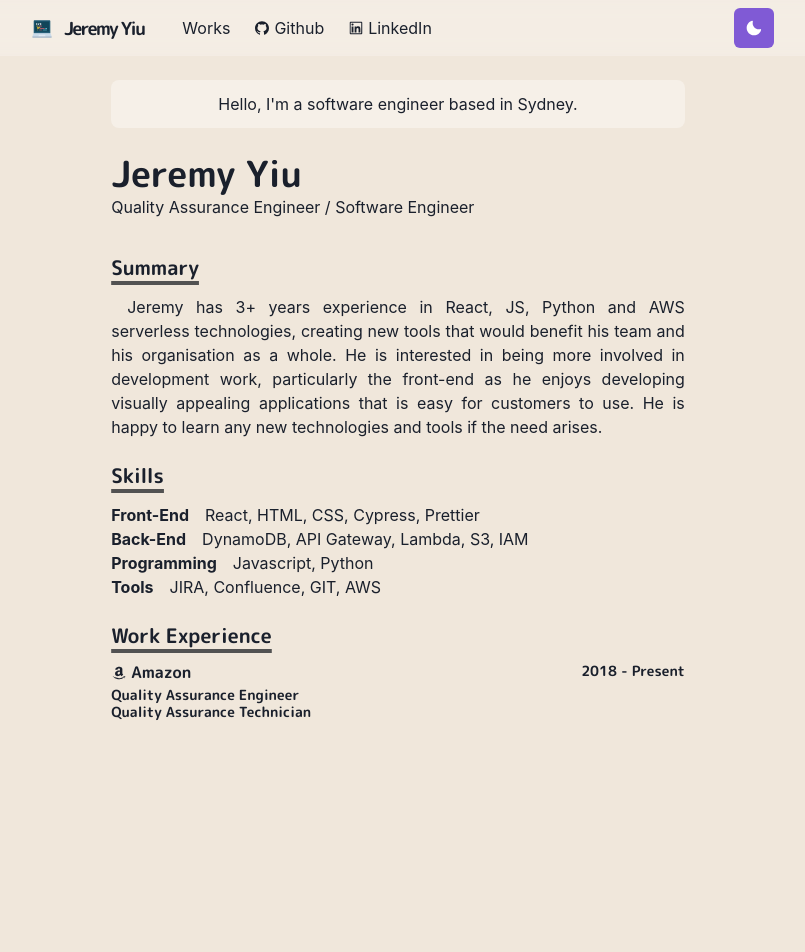
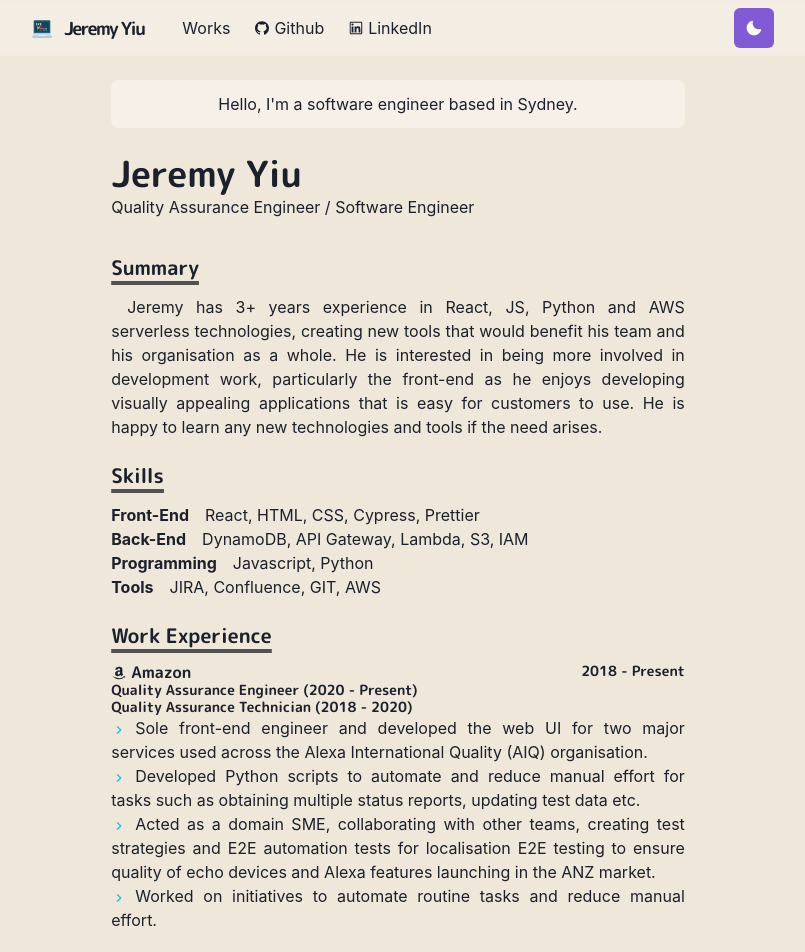
Before and after one commit to Jeremyyiu/jeremyyiu-portfolio, a Next.js app: page / in a window 1280 px wide. Shown: the top 952 px of the page, without its empty margins (242-1047 px from the left). Before the commit the page ends 800 px from the top, so only its background shows below. Built offline with nearby package versions, Linux system fonts and the light colour scheme.

Commit message:
added list of work exp responsibilities / achievements using Chakra UI

```diff
--- a/components/workexp.js
+++ b/components/workexp.js
@@ -1,4 +1,4 @@
-import { Box } from '@chakra-ui/react'
+import { Box, ListItem, List } from '@chakra-ui/react'
 import styled from '@emotion/styled'
 
 export const WorkExpSection = styled(Box)`
@@ -10,3 +10,10 @@ export const WorkExpYear = styled.span`
   font-weight: bold;
   margin-right: 1em;
 `
+
+export const WorkExpList = styled(List)`
+`
+
+export const WorkExpListItem = styled(ListItem)`
+  text-align: justify;
+`
--- a/pages/index.js
+++ b/pages/index.js
@@ -1,9 +1,20 @@
-import { Container, Box, Heading, useColorModeValue } from '@chakra-ui/react'
+import {
+  Container,
+  Box,
+  Heading,
+  UnorderedList,
+  ListItem,
+  ListIcon,
+  Grid,
+  GridItem,
+  useColorModeValue
+} from '@chakra-ui/react'
 import Section from '../components/section'
 import Paragraph from '../components/paragraph'
-import { BioSection, BioYear } from '../components/workexp'
 import { SkillsType, SkillsSection } from '../components/skills'
+import { WorkExpList, WorkExpListItem } from '../components/workexp'
 import { AiOutlineAmazon } from 'react-icons/ai'
+import { ChevronRightIcon } from '@chakra-ui/icons'
 
 const Home = () => {
   return (
@@ -68,7 +79,8 @@ const Home = () => {
         <Heading as="h3" variant="section-title">
           Work Experience
         </Heading>
-        <div>
+        <Grid templateColumns="repeat(5, 1fr)" gap={4}>
+          <GridItem colSpan={2}>
             <Heading
               as="h4"
               size="sm"
@@ -80,18 +92,45 @@ const Home = () => {
               <AiOutlineAmazon />
               Amazon
             </Heading>
+          </GridItem>
+          <GridItem colStart={4} colEnd={6}>
             <Heading as="h4" size="xs" float="right">
               2018 - Present
             </Heading>
-        </div>
-        <br></br>
+          </GridItem>
+        </Grid>
         <Heading as="h4" size="xs">
-          Quality Assurance Engineer
+          Quality Assurance Engineer (2020 - Present)
         </Heading>
         <Heading as="h4" size="xs">
-          Quality Assurance Technician
+          Quality Assurance Technician (2018 - 2020)
         </Heading>
-        <p></p>
+        <WorkExpList>
+          <WorkExpListItem>
+            <ListIcon as={ChevronRightIcon} color={useColorModeValue('cyan.400', 'teal.400')}></ListIcon>
+            Sole front-end engineer and developed the web UI for two major
+            services used across the Alexa International Quality (AIQ)
+            organisation.{' '}
+          </WorkExpListItem>
+          <WorkExpListItem>
+            <ListIcon as={ChevronRightIcon} color={useColorModeValue('cyan.400', 'teal.400')}></ListIcon>
+            Developed Python scripts to automate and reduce manual effort for
+            tasks such as obtaining multiple status reports, updating test data
+            etc.
+          </WorkExpListItem>
+          <WorkExpListItem>
+            <ListIcon as={ChevronRightIcon} color={useColorModeValue('cyan.400', 'teal.400')}></ListIcon>
+            Acted as a domain SME, collaborating with other teams, creating test
+            strategies and E2E automation tests for localisation E2E testing to
+            ensure quality of echo devices and Alexa features launching in the
+            ANZ market.
+          </WorkExpListItem>
+          <WorkExpListItem>
+            <ListIcon as={ChevronRightIcon} color={useColorModeValue('cyan.400', 'teal.400')}></ListIcon>
+            Worked on initiatives to automate routine tasks and reduce manual
+            effort.{' '}
+          </WorkExpListItem>
+        </WorkExpList>
       </Section>
     </Container>
   )
```
Lines whose indentation alone changed are shown as unchanged.
